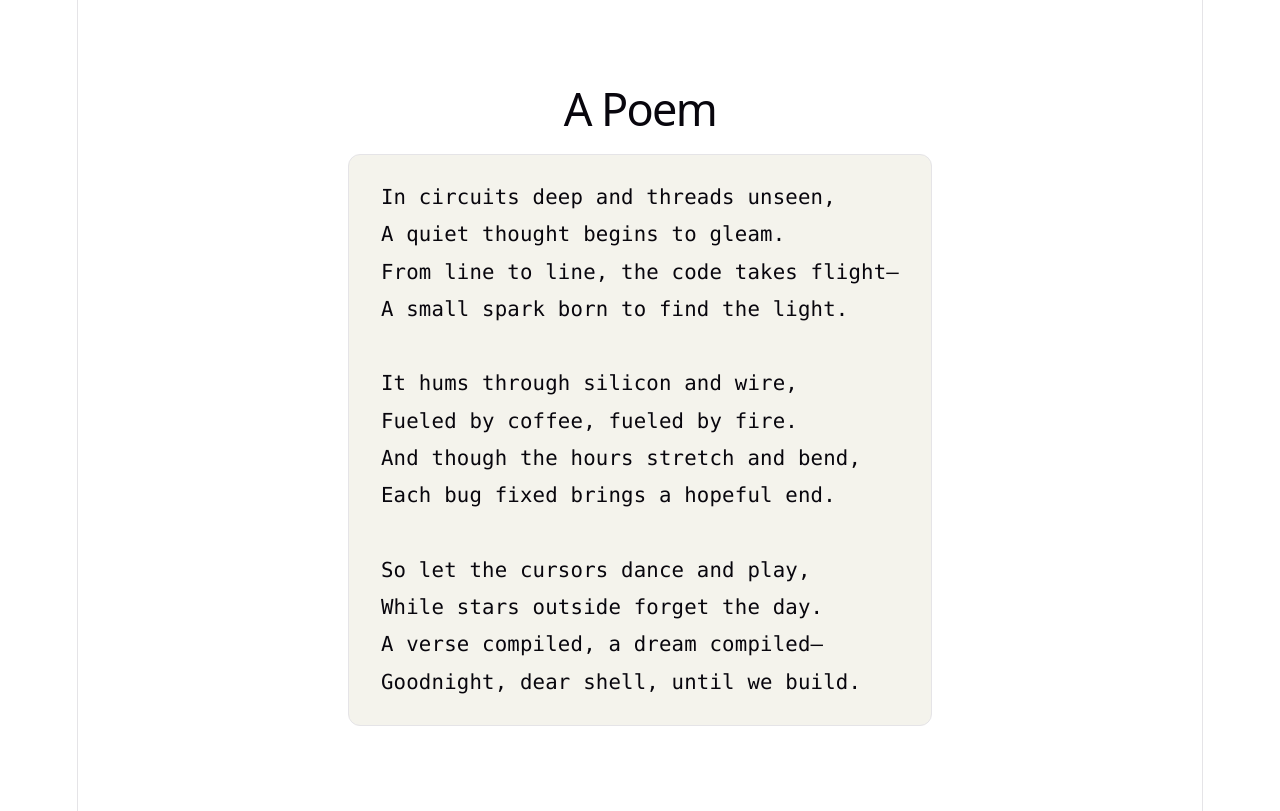
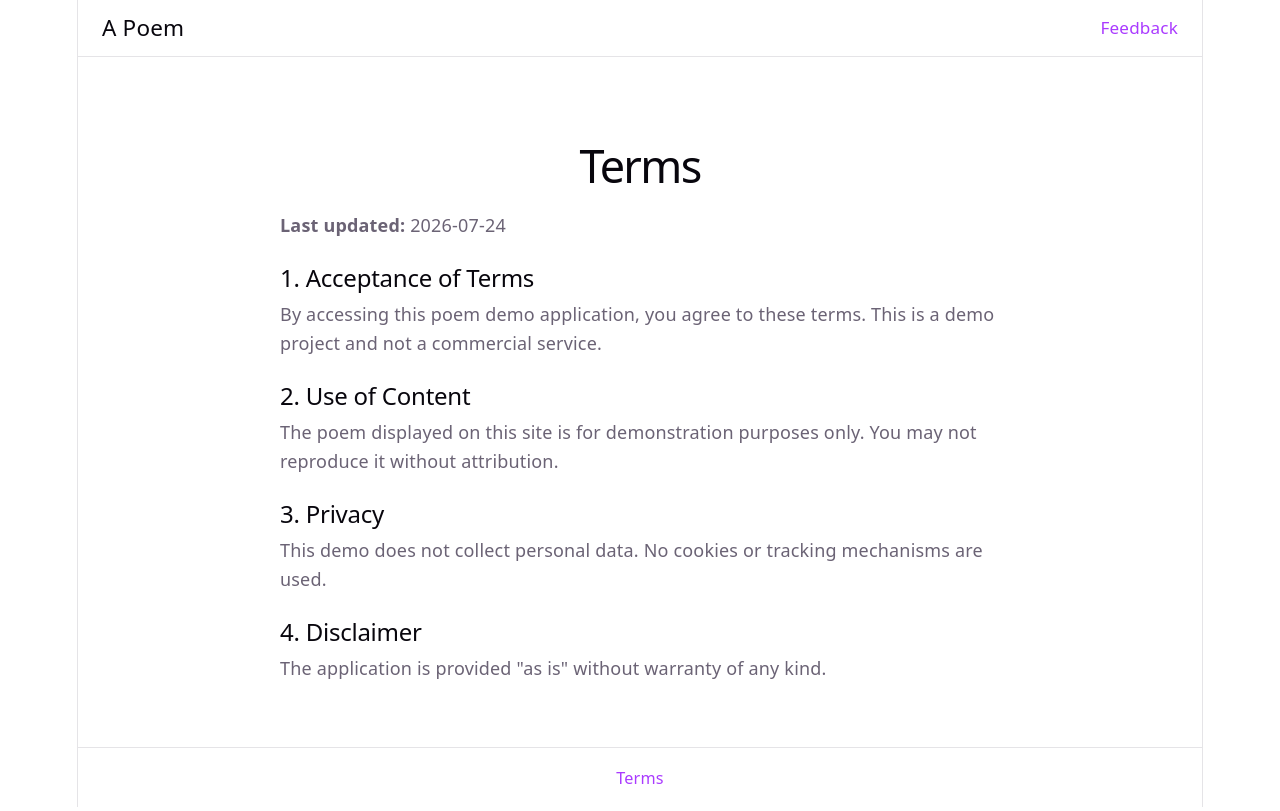
Before and after one commit to RainerSchmoeger/cloud-agents-test, a Vue app in the folder demo/: page /terms in a window 1280 px wide. Built offline with nearby package versions, Linux system fonts and the light colour scheme.

Commit message:
feat(demo): add routing and navigation (#27)
Add vue-router with three routes: home (poem), terms, and feedback.
Header includes Feedback link, footer includes Terms link.

Closes #25

Co-authored-by: Rainer Schmöger <RainerSchmoeger@users.noreply.github.com>

```diff
--- a/demo/package.json
+++ b/demo/package.json
@@ -10,7 +10,8 @@
     "preview": "vite preview"
   },
   "dependencies": {
-    "vue": "^3.5.40"
+    "vue": "^3.5.40",
+    "vue-router": "^4.4.0"
   },
   "devDependencies": {
     "@vitejs/plugin-vue": "^6.0.8",
--- a/demo/src/App.vue
+++ b/demo/src/App.vue
@@ -1,7 +1,55 @@
 <script setup>
-import Poem from './components/Poem.vue'
+import { RouterLink, RouterView } from 'vue-router'
 </script>
 
 <template>
-  <Poem />
+  <header class="site-header">
+    <RouterLink to="/" class="brand">A Poem</RouterLink>
+    <nav>
+      <RouterLink to="/feedback">Feedback</RouterLink>
+    </nav>
+  </header>
+  <RouterView />
+  <footer class="site-footer">
+    <RouterLink to="/terms">Terms</RouterLink>
+  </footer>
 </template>
+
+<style scoped>
+.site-header {
+  display: flex;
+  align-items: center;
+  justify-content: space-between;
+  padding: 0 24px;
+  height: 56px;
+  border-bottom: 1px solid var(--border, #e5e4e7);
+}
+.site-header .brand {
+  font-family: var(--heading, system-ui, sans-serif);
+  font-size: 1.25rem;
+  font-weight: 500;
+  color: var(--text-h, #08060d);
+  text-decoration: none;
+}
+.site-header nav a {
+  color: var(--accent, #aa3bff);
+  text-decoration: none;
+  font-size: 0.95rem;
+}
+.site-header nav a:hover {
+  text-decoration: underline;
+}
+.site-footer {
+  border-top: 1px solid var(--border, #e5e4e7);
+  padding: 16px 24px;
+  text-align: center;
+}
+.site-footer a {
+  color: var(--accent, #aa3bff);
+  text-decoration: none;
+  font-size: 0.9rem;
+}
+.site-footer a:hover {
+  text-decoration: underline;
+}
+</style>
--- a/demo/src/main.js
+++ b/demo/src/main.js
@@ -1,5 +1,21 @@
 import { createApp } from 'vue'
+import { createRouter, createWebHistory } from 'vue-router'
 import './style.css'
 import App from './App.vue'
+import Poem from './components/Poem.vue'
+import Terms from './views/Terms.vue'
+import Feedback from './views/Feedback.vue'
 
-createApp(App).mount('#app')
+const router = createRouter({
+  history: createWebHistory(import.meta.env.BASE_URL),
+  routes: [
+    { path: '/', name: 'home', component: Poem },
+    { path: '/terms', name: 'terms', component: Terms },
+    { path: '/feedback', name: 'feedback', component: Feedback },
+  ],
+  scrollBehavior() {
+    return { top: 0 }
+  },
+})
+
+createApp(App).use(router).mount('#app')
--- /dev/null
+++ b/demo/src/views/Feedback.vue
@@ -0,0 +1,29 @@
+<script setup>
+</script>
+
+<template>
+  <main class="page">
+    <h1>Feedback</h1>
+    <p class="placeholder">
+      This page is a placeholder. A feedback form will be implemented here
+      in a future update.
+    </p>
+  </main>
+</template>
+
+<style scoped>
+.page {
+  max-width: 720px;
+  margin: 0 auto;
+  padding: 64px 24px;
+  text-align: center;
+}
+.page h1 {
+  font-size: 2.5rem;
+  margin-bottom: 32px;
+}
+.placeholder {
+  color: var(--text, #6b6375);
+  line-height: 1.6;
+}
+</style>
--- /dev/null
+++ b/demo/src/views/Terms.vue
@@ -0,0 +1,52 @@
+<script setup>
+const lastUpdated = '2026-07-24'
+</script>
+
+<template>
+  <main class="page">
+    <h1>Terms</h1>
+    <div class="content">
+      <p><strong>Last updated:</strong> {{ lastUpdated }}</p>
+      <h2>1. Acceptance of Terms</h2>
+      <p>
+        By accessing this poem demo application, you agree to these terms.
+        This is a demo project and not a commercial service.
+      </p>
+      <h2>2. Use of Content</h2>
+      <p>
+        The poem displayed on this site is for demonstration purposes only.
+        You may not reproduce it without attribution.
+      </p>
+      <h2>3. Privacy</h2>
+      <p>
+        This demo does not collect personal data. No cookies or tracking
+        mechanisms are used.
+      </p>
+      <h2>4. Disclaimer</h2>
+      <p>
+        The application is provided "as is" without warranty of any kind.
+      </p>
+    </div>
+  </main>
+</template>
+
+<style scoped>
+.page {
+  max-width: 720px;
+  margin: 0 auto;
+  padding: 64px 24px;
+  text-align: left;
+}
+.page h1 {
+  font-size: 2.5rem;
+  margin-bottom: 32px;
+  text-align: center;
+}
+.content h2 {
+  margin: 24px 0 8px;
+}
+.content p {
+  color: var(--text, #6b6375);
+  line-height: 1.6;
+}
+</style>
```
Also changed, not shown: 1 other file (tests, documents, lock files or other folders).
